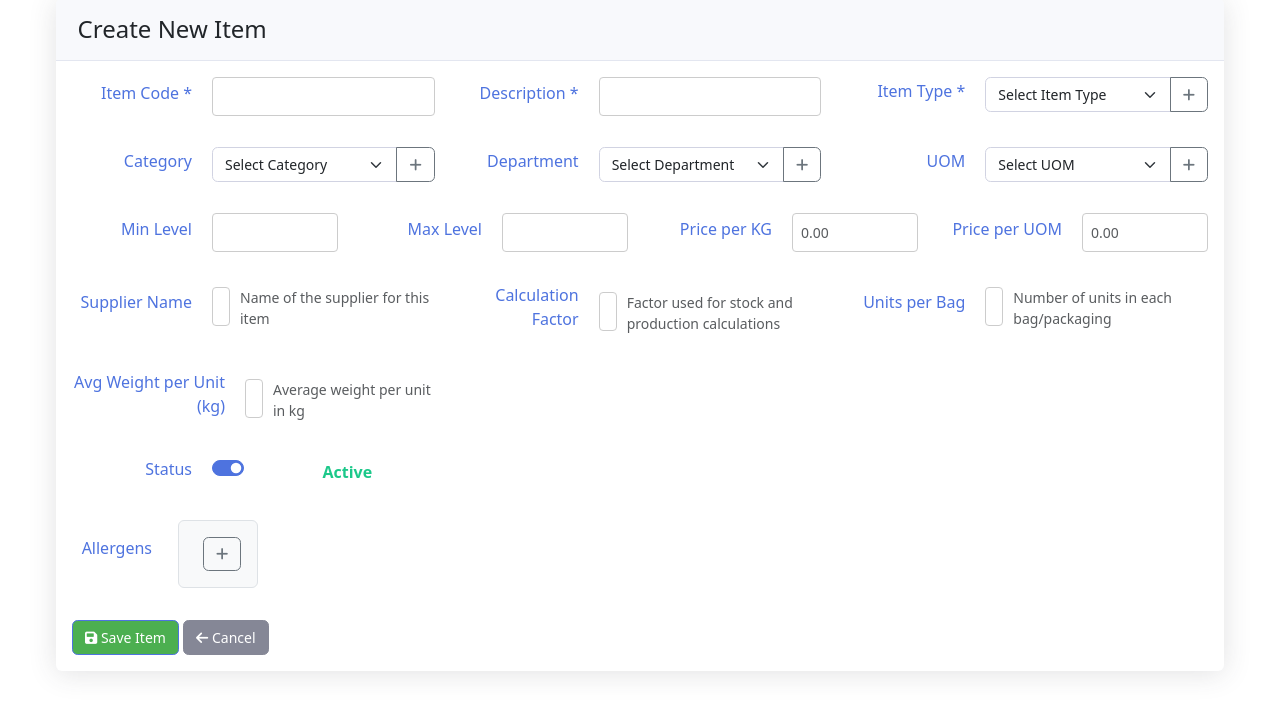
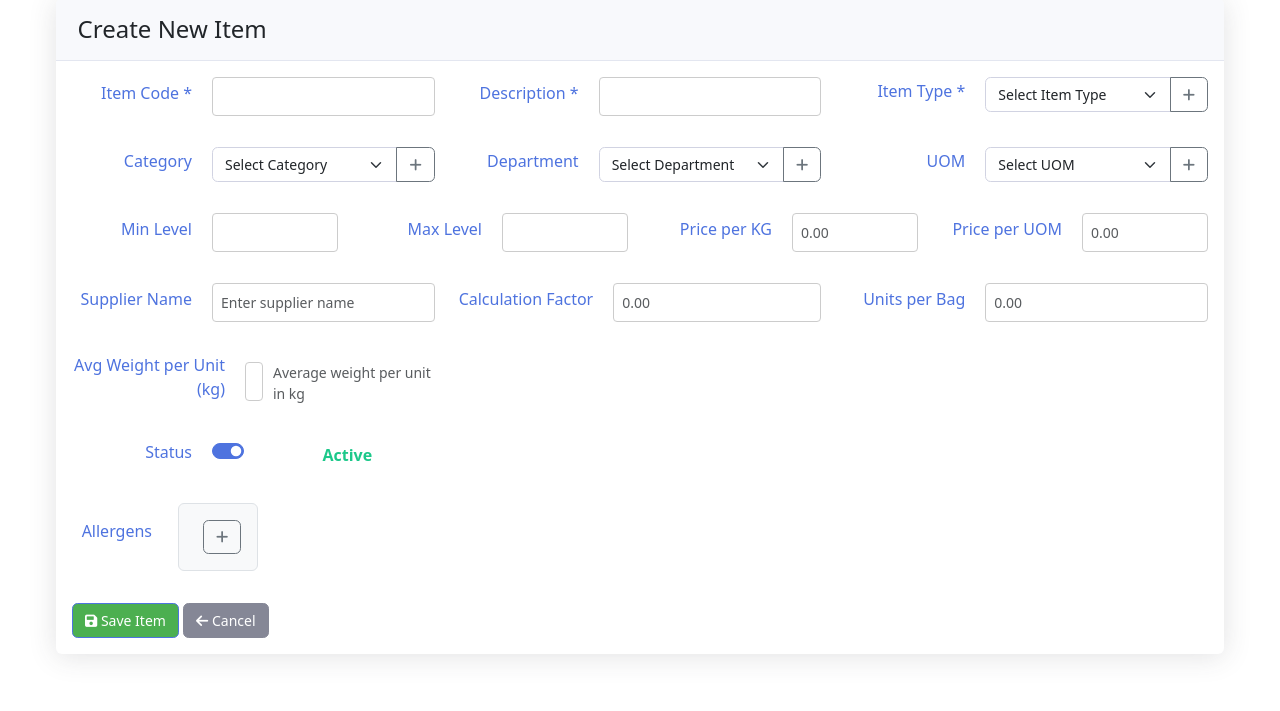
Before and after one commit to sanjaykhadka-german/GB-APP, a Flask app: page /item-master/create in a window 1280 px wide. Shown: the part 195-906 px from the top of the page. After the commit the page ends 854 px from the top, so only its background shows below. Run offline with Flask 3, Linux system fonts and the light colour scheme; the visitor is signed in with stand-in values (Sample User, id 1).

Commit message:
updated the UI for the item master calculaiton factor text box

```diff
--- a/templates/item_master/create.html
+++ b/templates/item_master/create.html
@@ -190,21 +190,18 @@
                         <div class="form-group">
                             <label for="supplier_name" class="form-label">Supplier Name</label>
                             <input type="text" id="supplier_name" name="supplier_name" class="form-control" placeholder="Enter supplier name">
-                            <small class="form-text text-muted">Name of the supplier for this item</small>
                         </div>
                     </div>
                     <div class="col-md-4">
                         <div class="form-group">
                             <label for="calculation_factor" class="form-label">Calculation Factor</label>
                             <input type="number" id="calculation_factor" name="calculation_factor" class="form-control" step="0.01" min="0" placeholder="0.00">
-                            <small class="form-text text-muted">Factor used for stock and production calculations</small>
                         </div>
                     </div>
                     <div class="col-md-4">
                         <div class="form-group">
                             <label for="units_per_bag" class="form-label">Units per Bag</label>
                             <input type="number" id="units_per_bag" name="units_per_bag" class="form-control" step="0.01" min="0" placeholder="0.00">
-                            <small class="form-text text-muted">Number of units in each bag/packaging</small>
                         </div>
                     </div>
                 </div>
--- a/templates/item_master/edit.html
+++ b/templates/item_master/edit.html
@@ -216,7 +216,6 @@
                             <label for="supplier_name" class="form-label">Supplier Name</label>
                             <input type="text" id="supplier_name" name="supplier_name" class="form-control"
                                    value="{{ item.supplier_name if item and item.supplier_name else '' }}" placeholder="Enter supplier name">
-                            <small class="form-text text-muted">Name of the supplier for this item</small>
                         </div>
                     </div>
                     <div class="col-md-4">
@@ -224,7 +223,6 @@
                             <label for="calculation_factor" class="form-label">Calculation Factor</label>
                             <input type="number" id="calculation_factor" name="calculation_factor" class="form-control"
                                    value="{{ item.calculation_factor if item and item.calculation_factor else '' }}" step="0.01" min="0" placeholder="0.00">
-                            <small class="form-text text-muted">Factor used for stock and production calculations</small>
                         </div>
                     </div>
                     <div class="col-md-4">
@@ -232,7 +230,6 @@
                             <label for="avg_weight_per_unit" class="form-label">Avg Weight per Unit (kg)</label>
                             <input type="number" id="avg_weight_per_unit" name="avg_weight_per_unit" class="form-control"
                                    value="{{ item.avg_weight_per_unit if item and item.avg_weight_per_unit else '' }}" step="0.01" min="0" placeholder="0.00">
-                            <small class="form-text text-muted">Average weight per unit in kg</small>
                         </div>
                     </div>
                 </div>
```
